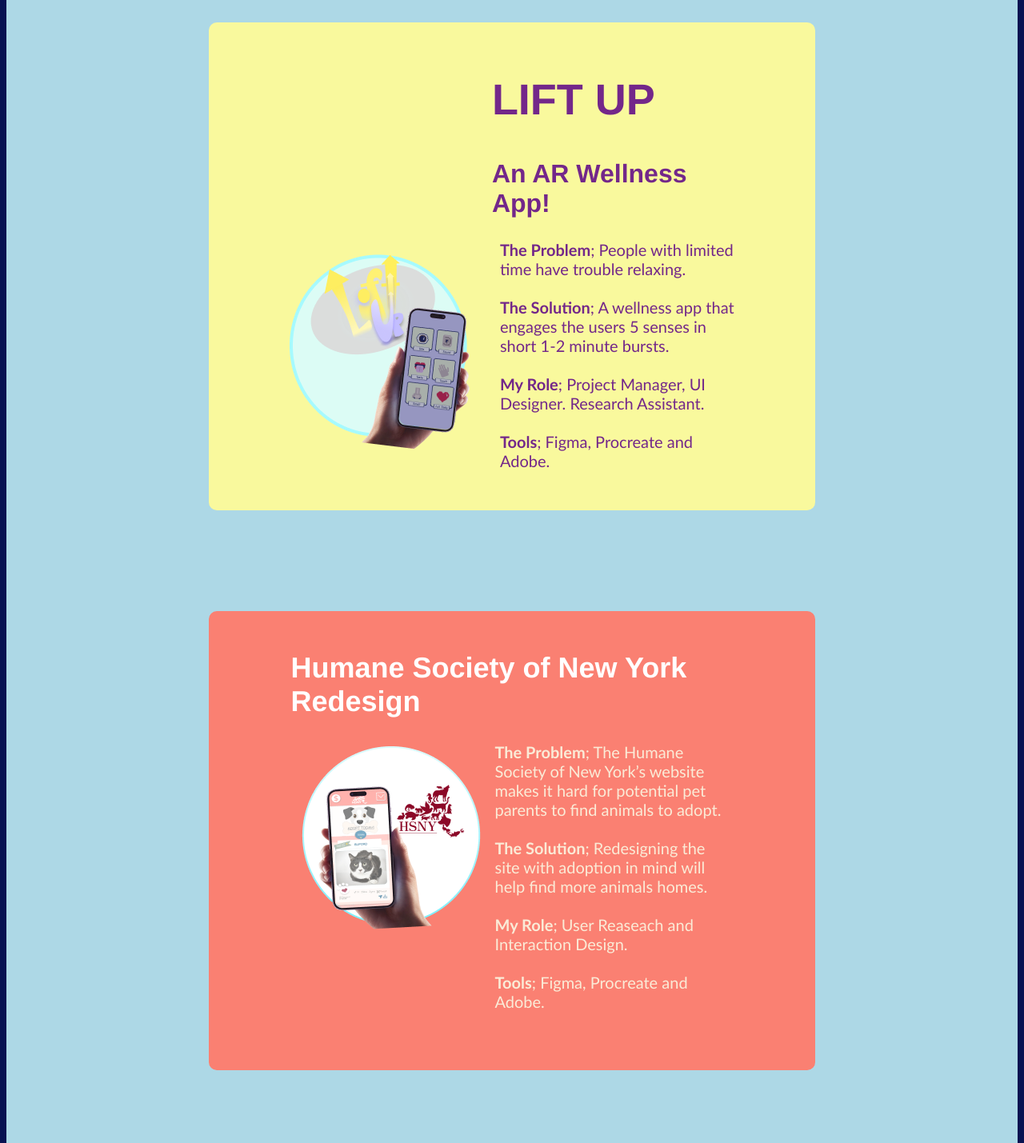
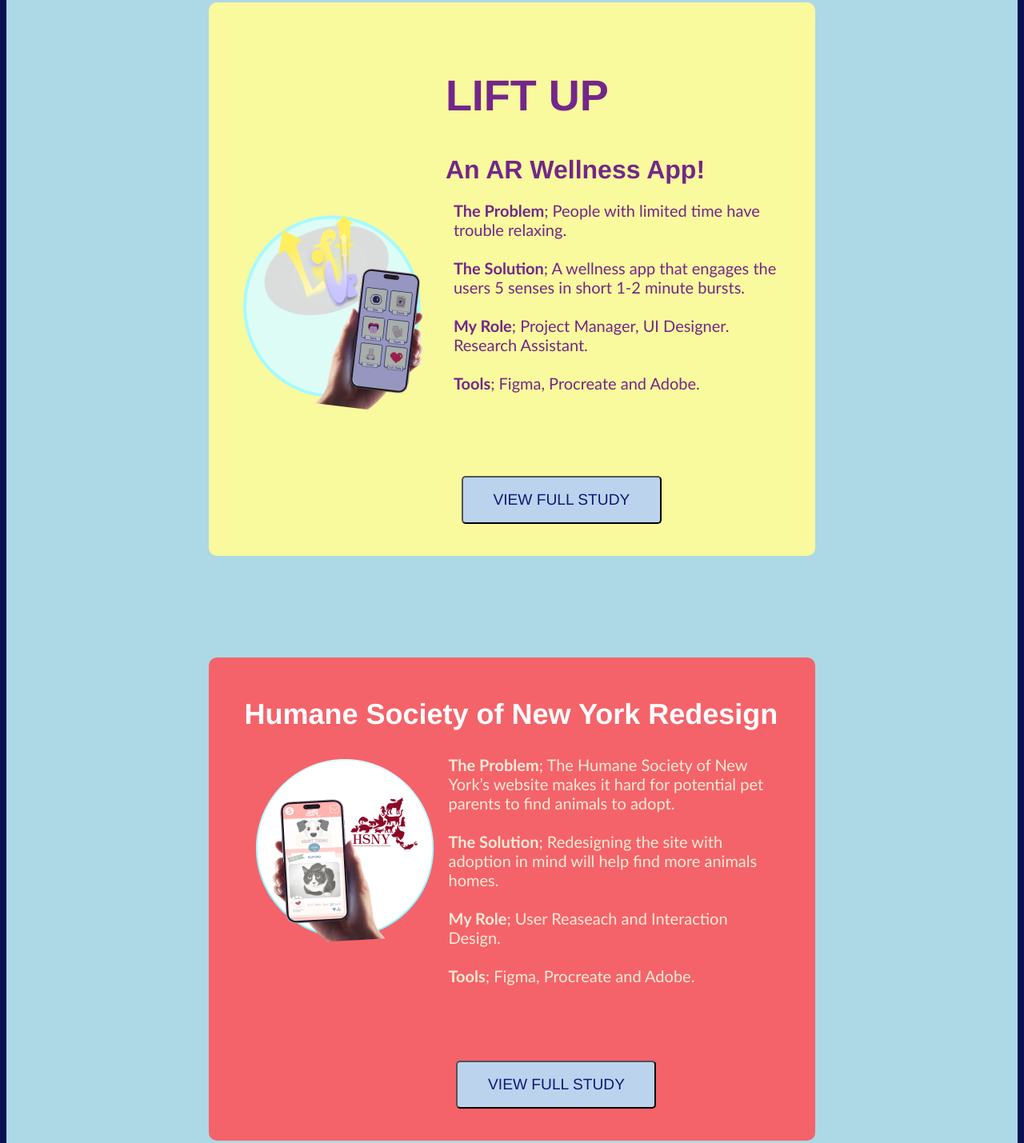
Before and after one commit to amodicbr/UX_UI_HW_18, a plain HTML site: page index.html in a window 1280 px wide. Shown: the part 1585-3014 px from the top of the page at 80% size. Drawn offline with Linux system fonts and the light colour scheme.

Commit message:
update
update

```diff
--- a/index.html
+++ b/index.html
@@ -43,7 +43,8 @@
         <hr width="75%" heigh="6px" color="#152497"></hr>
         <container id="liftup">
             <div id="lift">
-                <div id="ltitle"><h1>LIFT UP</h1><h2 class="subtitle">An AR Wellness App!</h2></div>
+                <div id="ltitle"><h2>LIFT UP</h2></div>
+                <div class="subtitle"><p><strong>An AR Wellness App!</strong></p></div>
                 <div id="llogo"><img src="Images HW:17/L Up.png" alt="Image of the app 'Lift Up's' logo."></div>
                 <div id="linfo">
                 <p><strong>The Problem</strong>; People with limited time have trouble relaxing. </p><br>
@@ -51,6 +52,7 @@
                 <p><strong>My Role</strong>; Project Manager, UI Designer. Research Assistant.</p><br>
                 <p><strong>Tools</strong>; Figma, Procreate and Adobe.</p>
                 </div>
+                <div class="full"><button class="button3">VIEW FULL STUDY</button></div>
             </div>
         </container>
 
@@ -64,6 +66,7 @@
                 <p><strong>My Role</strong>; User Reaseach and Interaction Design. </p><br>
                 <p><strong>Tools</strong>; Figma, Procreate and Adobe.</p><br>
                 </div>
+                <div class="full"><button class="button3">VIEW FULL STUDY</button></div>
             </div>
         </container>
 
@@ -77,12 +80,13 @@
                 <p><strong>My Role</strong>; User Reaseach and Interaction Design.</p><br>
                 <p><strong>Tools</strong>; Figma, Procreate and Adobe. </p><br>
                 </div>
+                <div class="full"><button class="button3">VIEW FULL STUDY</button></div>
             </div>
         </container>
     </section>
 
 
-     <div class="button2"><button>View All Case Studies</button></div>
+     <div class="button2"><button class="buttonall">All Case Studies</button></div>
 
     <footer>
         <hr color="#e555a2"></hr>
--- a/style.css
+++ b/style.css
@@ -121,10 +121,10 @@ ul{
 }
 
 button{
-    height: 80px;
+    height: 60px;
     width: 250px;
-    border-radius: 20px;
-    background-color: #e555a2;
+    border-radius: 5px;
+    background-color: #f76f91;
     color:aliceblue;
     margin: 20px;
     font-family: 'Franklin Gothic Medium', 'Arial Narrow', Arial, sans-serif;
@@ -139,7 +139,7 @@ button{
 .header{
     display: flex;
     justify-content: center;
-    padding-top: 30px;
+    padding-top: 25px;
     font-family: 'Franklin Gothic Medium', 'Arial Narrow', Arial, sans-serif;
     font-size: 64px;
     color: #152497;
@@ -163,11 +163,13 @@ section{
     margin: 0 auto;
     align-content: flex-start;
     display: grid;
-    grid-template-columns: 1fr 2fr 3fr 1fr;
+    grid-template-columns: 1fr 3fr 2fr 3fr 1fr;
     grid-template-areas:
-    "... ... title ..."
-    "... logo info ..."
-    "... ... info ..."
+    "... ... title title ..."
+    "... ... subt subt ..."
+    "... logo info info ..."
+    "... ... info info ..."
+    "... ... full ...  ..."
     ;
 }
 
@@ -176,11 +178,12 @@ section{
     margin: 0 auto;
     align-content: flex-start;
     display: grid;
-    grid-template-columns: 1fr 2fr 3fr 1fr;
+    grid-template-columns: 1fr 3fr 2fr 3fr 1fr;
     grid-template-areas:
-    "... title title ..."
-    "... logo info ..."
-    "... ... info ..."
+    "... title title title ..."
+    "... logo info info ..."
+    "... ... info info ..."
+    "... ... full ... ..."
     ;
 }
 
@@ -189,7 +192,7 @@ section{
 }
 
 #humane{
-    background-color: salmon;
+    background-color: rgb(245, 99, 106);
 }
 
 #treas{
@@ -197,10 +200,43 @@ section{
 }
 
 
-#ltitle, #htitle, #ttitle{
+#ttitle, #htitle{
     grid-area: title;
     font-family: 'Franklin Gothic Medium', 'Arial Narrow', Arial, sans-serif;
     padding-top: 20px;
+}
+
+#ltitle{
+    padding-top: 40px;
+    margin: 0;
+    grid-area: title;
+    font-family: 'Franklin Gothic Medium', 'Arial Narrow', Arial, sans-serif;
+    color:#73278a;
+    font-size: 40px;
+}
+
+.full{
+    grid-area: full;
+    padding-bottom: 20px;
+}
+
+.button3{
+    background-color: rgb(188, 211, 238);
+    color:#0d1973;
+}
+
+.buttonall{
+    width: 500px;
+    height: 100px;
+    font-size: 36px;
+}
+
+.subtitle{
+    grid-area: subt;
+    padding-bottom: 20px;
+    font-size: 20px;
+    color:#73278a;
+    font-family: 'Franklin Gothic Medium', 'Arial Narrow', Arial, sans-serif;
 }
 
 #ltitle{
```
